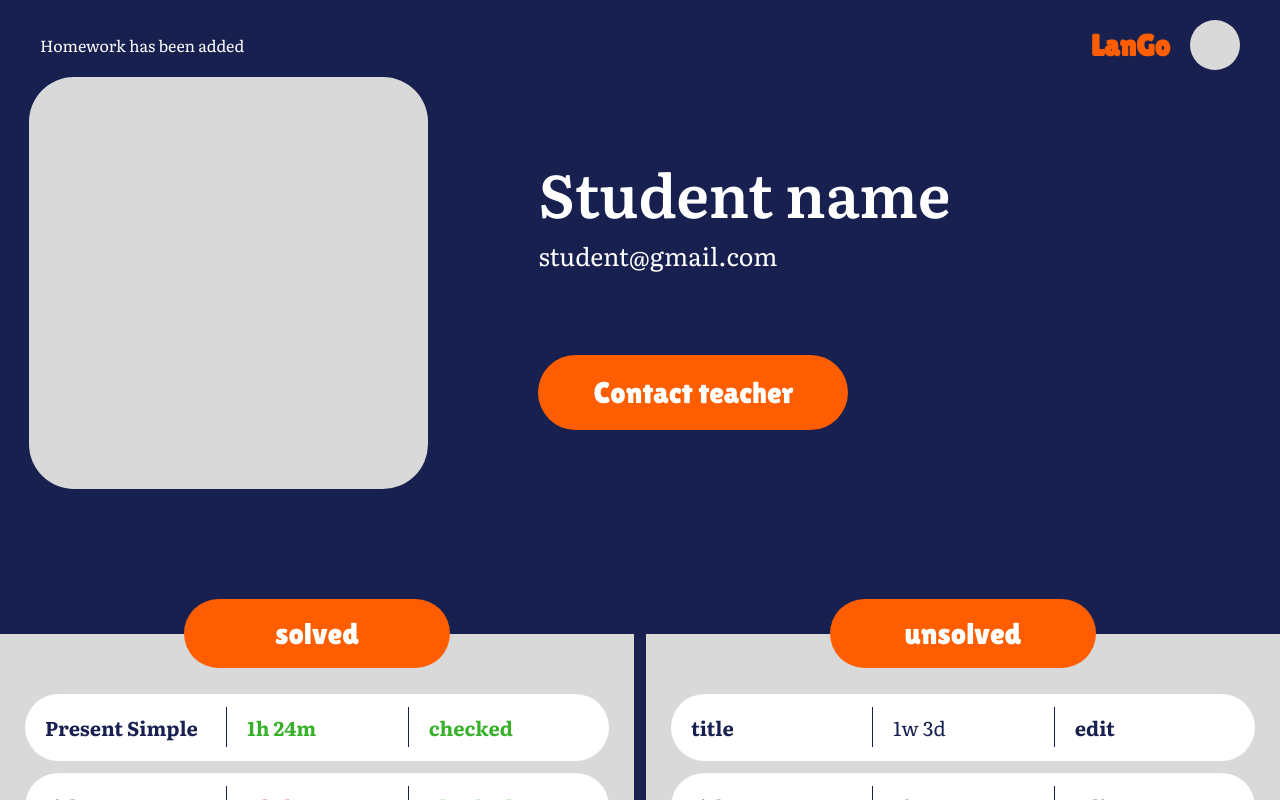
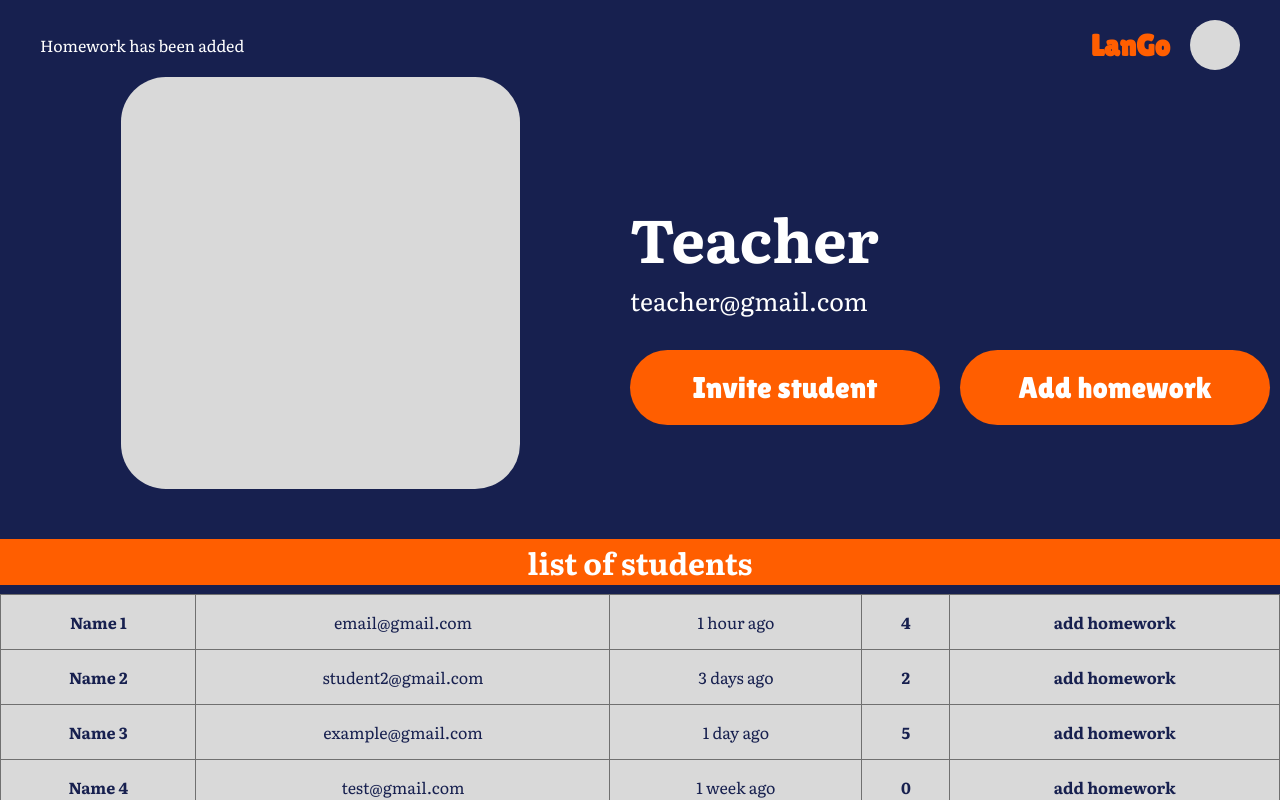
Before and after one commit to Anastasia3984/LanGo, a React (Vite) app: page / in a window 1280 px wide. Shown: the top 800 px of the page. Built offline with nearby package versions, Linux system fonts and the light colour scheme.

Commit message:
some changes

```diff
--- a/src/App.jsx
+++ b/src/App.jsx
@@ -6,8 +6,8 @@ import TeachPage from "./pages/TeachPage/TeachPage";
 
 function App() {
   //return <RegPage />;
-  return <StudPage />;
-  //return <TeachPage />;
+  // return <StudPage />;
+  return <TeachPage />;
 }
 
 export default App;
```
Also changed, not shown: src/components/layout/Container.jsx (added, +8 -0 lines), src/components/layout/Container.js (deleted).
